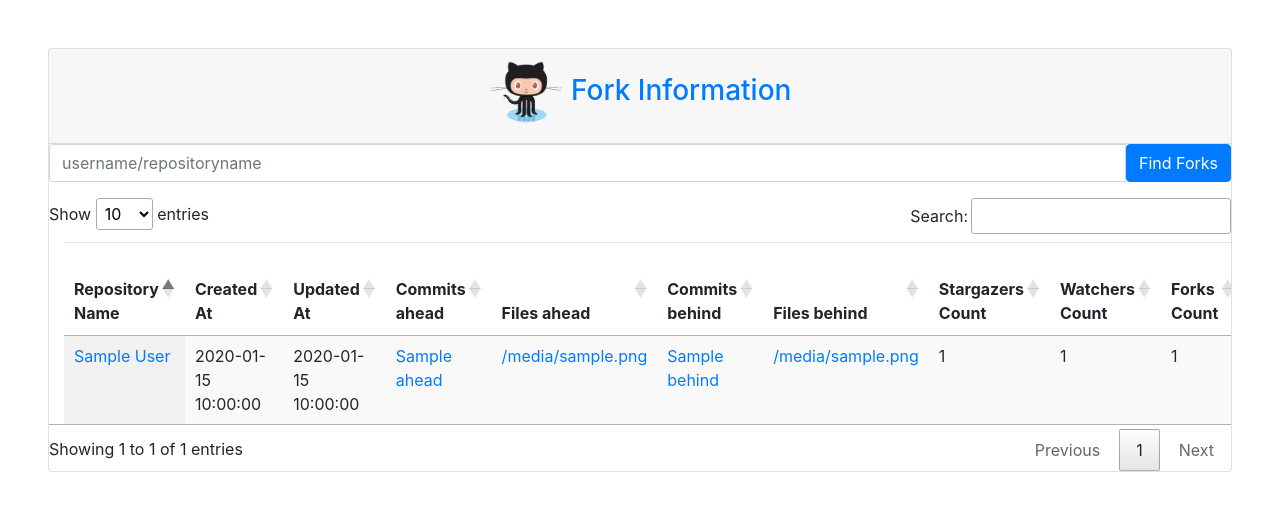
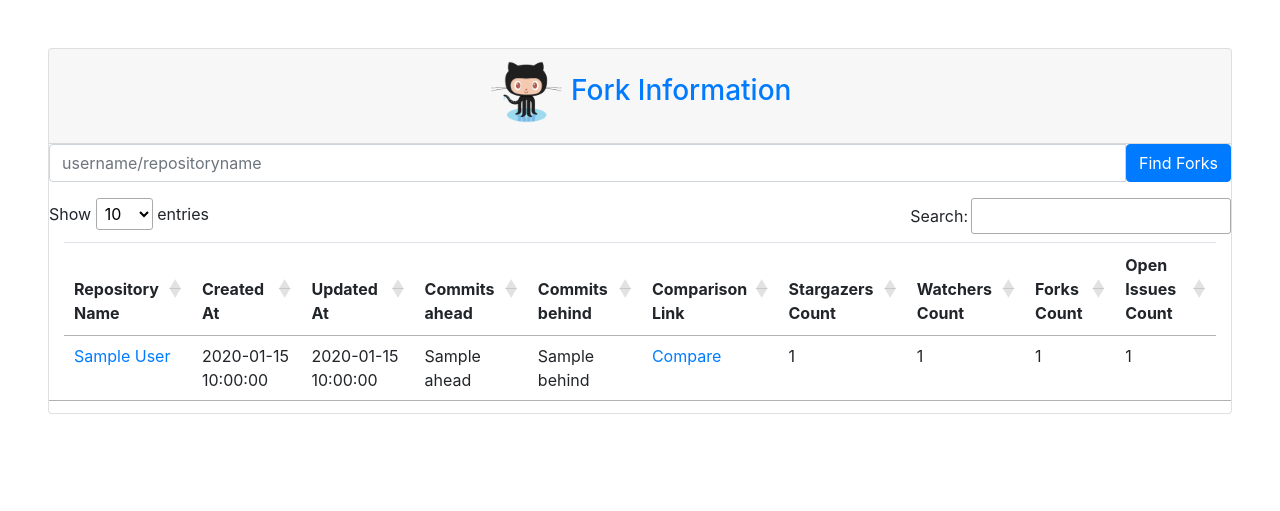
Before and after one commit to abhishek9sharma/ForkInfo, a Flask app: template templates/forks.html in a window 1280 px wide. Shown: the top 511 px of the page. Run offline with Flask 2, Linux system fonts and the light colour scheme; the template is opened without the code that fills it: most values are stand-ins (such as "Sample title", 1, 10 or a date in 2020); some libraries are stand-ins or nearby versions.

Commit message:
Fix Issue with Comparisoin Link

```diff
--- a/forkinfo.py
+++ b/forkinfo.py
@@ -24,7 +24,7 @@
     if 'message' in repoobj.forkedrespjson:
         return render_template('apierror.html', curr_msg = repoobj.forkedrespjson)
     else:
-        return render_template('forksnofile.html', cuur_repo_list= repoobj.forkedrespjson, parent_user = repo_owner)
+        return render_template('forks.html', cuur_repo_list= repoobj.forkedrespjson, parent_user = repo_owner)
     #return render_template('forks.html', cuur_repo_list= repoobj.commitinfo)
 
 @app.route('/forks', methods =['GET','POST'])
--- a/templates/forks.html
+++ b/templates/forks.html
@@ -10,12 +10,8 @@
               <th> Created At</th>
               <th> Updated At</th>
               <th> Commits ahead</th>
-              <th> Files ahead</th>
-
               <th> Commits behind</th>
-              <th> Files behind</th>
-
-              <!-- <th> Comparison Link</th>-->
+              <th> Comparison Link</th>
               <th> Stargazers Count</th>
               <th> Watchers Count</th>
               <th> Forks Count</th>
@@ -30,26 +26,28 @@
              <td> {{ repo['created_at'] }} </td>
              <td> {{ repo['updated_at'] }} </td>
 
-             {% if repo['ahead']==-1 or repo['files_ahead']==-1 %}
-               <td>Error Occured</td>
+             {% if repo['ahead']==-1 %}
                <td>Error Occured</td>
             {% else %}
-            <td> <a href ="https://github.com/{{parent_user}}/{{repo['name']}}/compare/master...{{repo['owner']['login']}}:master">{{ repo['ahead'] }} </a></td>
-            <td> <a href ="https://github.com/{{parent_user}}/{{repo['name']}}/compare/master...{{repo['owner']['login']}}:master">{{ repo['files_ahead'] }}</a> </td>
+            <td>{{ repo['ahead'] }}</td>
 
              {% endif %}
 
 
-            {% if repo['behind']==-1 or repo['files_behind']==-1 %}
-                  <td>Error Occured</td>
+            {% if repo['behind']==-1 %}
                   <td>Error Occured</td>
                {% else %}
-               <td> <a href ="https://github.com/{{repo['full_name']}}/compare/master...{{parent_user}}:master">{{ repo['behind'] }} </a></td>
-               <td> <a href ="https://github.com/{{repo['full_name']}}/compare/master...{{parent_user}}:master">{{ repo['files_behind'] }} </td>
+               <td>{{ repo['behind'] }}</td>
 
                {% endif %}
 
-               <!-- <td> <a href ="https://github.com/{{repo['full_name']}}/compare/master...{{parent_user}}:master">Detailed Comparison</a></td> -->
+            {% if repo['behind']==-1 or repo['ahead']==-1 %}
+                  <td>Error Occured</td>
+               {% else %}
+               <td> <a href ="https://github.com/{{repo['full_name']}}/compare/master...{{parent_user}}:master">Compare </a></td>
+
+               {% endif %}
+
 
              <td> {{ repo['stargazers_count'] }} </td>
              <td> {{ repo['watchers_count'] }} </td>
--- a/templates/layout.html
+++ b/templates/layout.html
@@ -24,6 +24,8 @@
 
                         </h3>
                     </div>
+
+
 
             <div class='card-block'>
 
@@ -58,7 +60,11 @@
     <script type="text/javascript" charset="utf8" src="https://cdn.datatables.net/1.10.19/js/jquery.dataTables.js"></script>
     <script>
     $(document).ready(function() {
-    $('#forkTable').DataTable();
+    $('#forkTable').DataTable({
+        "processing": true,
+        "serverSide": true
+
+    });
     } );
     </script>
 
```
Also changed, not shown: templates/forkswithfile.html (renamed from templates/forksnofile.html, +14 -6 lines).
